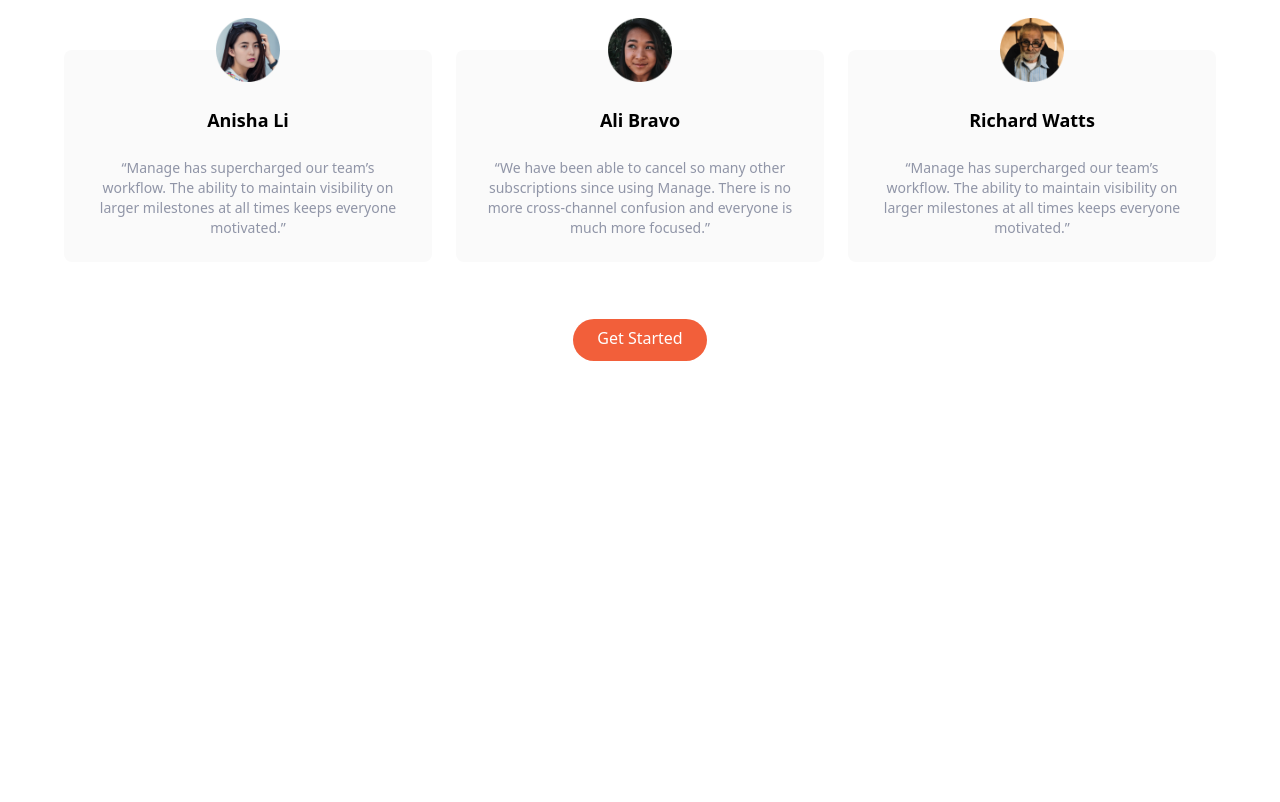
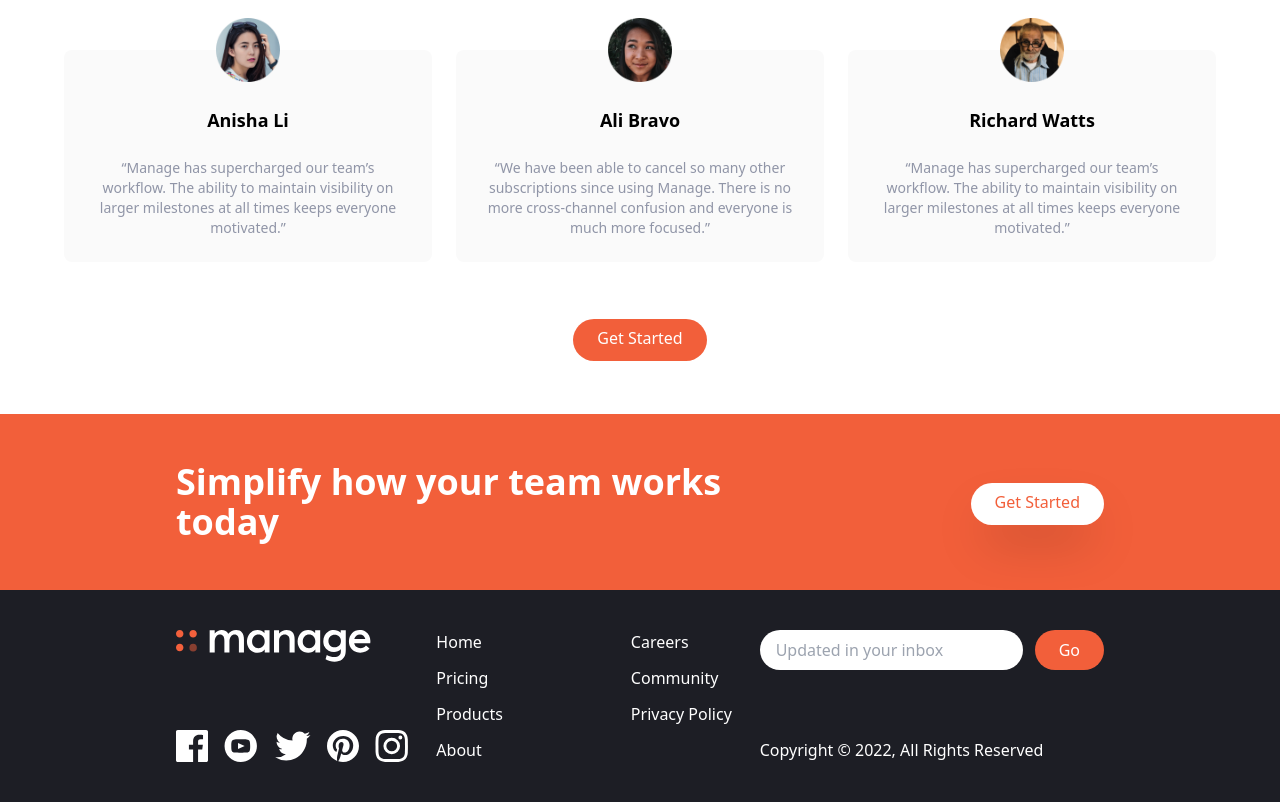
Before and after one commit to AlifSakib/landing--page-using-tailwind, a website: page index.html in a window 1280 px wide. Shown: the part 1354-2156 px from the top of the page. Before the commit the page ends 1768 px from the top, so only its background shows below. Drawn offline with Linux system fonts and the light colour scheme.

Commit message:
Added Footer

```diff
--- a/index.html
+++ b/index.html
@@ -234,5 +234,104 @@
     </section>
 
     <!-- !CTA Section -->
+    <!-- CTA Section -->
+    <section id="cta" class="bg-brightRed">
+      <!-- Flex Container -->
+      <div
+        class="container flex flex-col items-center justify-between px-6 py-24 mx-auto space-y-12 md:py-12 md:flex-row md:space-y-0"
+      >
+        <!-- Heading -->
+        <h2
+          class="text-5xl font-bold leading-tight text-center text-white md:text-4xl md:max-w-xl md:text-left"
+        >
+          Simplify how your team works today
+        </h2>
+        <!-- Button -->
+        <div>
+          <a
+            href="#"
+            class="p-3 px-6 pt-2 text-brightRed bg-white rounded-full shadow-2xl baseline hover:bg-gray-900"
+            >Get Started</a
+          >
+        </div>
+      </div>
+    </section>
+    <footer class="bg-veryDarkBlue">
+      <!-- Flex Container -->
+      <div
+        class="container flex flex-col-reverse justify-between px-6 py-10 mx-auto space-y-8 md:flex-row md:space-y-0"
+      >
+        <!-- Logo and social links container -->
+        <div
+          class="flex flex-col-reverse items-center justify-between space-y-12 md:flex-col md:space-y-0 md:items-start"
+        >
+          <div class="mx-auto my-6 text-center text-white md:hidden">
+            Copyright &copy; 2022, All Rights Reserved
+          </div>
+          <!-- Logo -->
+          <div>
+            <img src="img/logo-white.svg" class="h-8" alt="" />
+          </div>
+          <!-- Social Links Container -->
+          <div class="flex justify-center space-x-4">
+            <!-- Link 1 -->
+            <a href="#">
+              <img src="img/icon-facebook.svg" alt="" class="h-8" />
+            </a>
+            <!-- Link 2 -->
+            <a href="#">
+              <img src="img/icon-youtube.svg" alt="" class="h-8" />
+            </a>
+            <!-- Link 3 -->
+            <a href="#">
+              <img src="img/icon-twitter.svg" alt="" class="h-8" />
+            </a>
+            <!-- Link 4 -->
+            <a href="#">
+              <img src="img/icon-pinterest.svg" alt="" class="h-8" />
+            </a>
+            <!-- Link 5 -->
+            <a href="#">
+              <img src="img/icon-instagram.svg" alt="" class="h-8" />
+            </a>
+          </div>
+        </div>
+        <!-- List Container -->
+        <div class="flex justify-around space-x-32">
+          <div class="flex flex-col space-y-3 text-white">
+            <a href="#" class="hover:text-brightRed">Home</a>
+            <a href="#" class="hover:text-brightRed">Pricing</a>
+            <a href="#" class="hover:text-brightRed">Products</a>
+            <a href="#" class="hover:text-brightRed">About</a>
+          </div>
+          <div class="flex flex-col space-y-3 text-white">
+            <a href="#" class="hover:text-brightRed">Careers</a>
+            <a href="#" class="hover:text-brightRed">Community</a>
+            <a href="#" class="hover:text-brightRed">Privacy Policy</a>
+          </div>
+        </div>
+
+        <!-- Input Container -->
+        <div class="flex flex-col justify-between">
+          <form>
+            <div class="flex space-x-3">
+              <input
+                type="text"
+                class="flex-1 px-4 rounded-full focus:outline-none"
+                placeholder="Updated in your inbox"
+              />
+              <button
+                class="px-6 py-2 text-white rounded-full bg-brightRed hover:bg-brightRedLight focus:outline-none"
+              >
+                Go
+              </button>
+            </div>
+          </form>
+          <div class="hidden text-white md:block">
+            Copyright &copy; 2022, All Rights Reserved
+          </div>
+        </div>
+      </div>
+    </footer>
   </body>
 </html>
```
Also changed, not shown: css/main.css.
